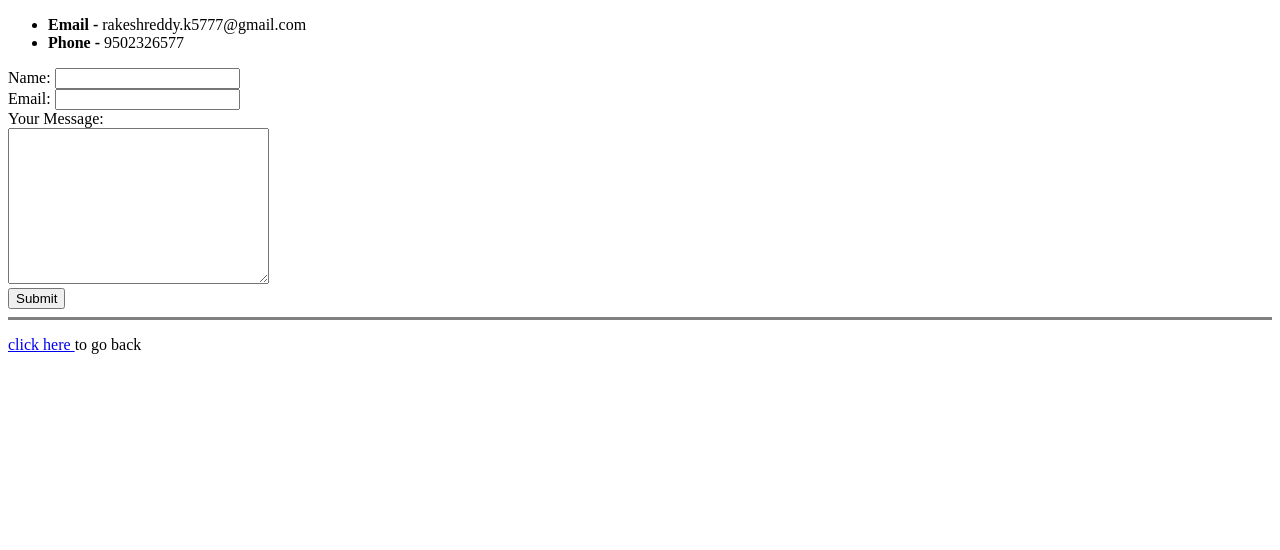
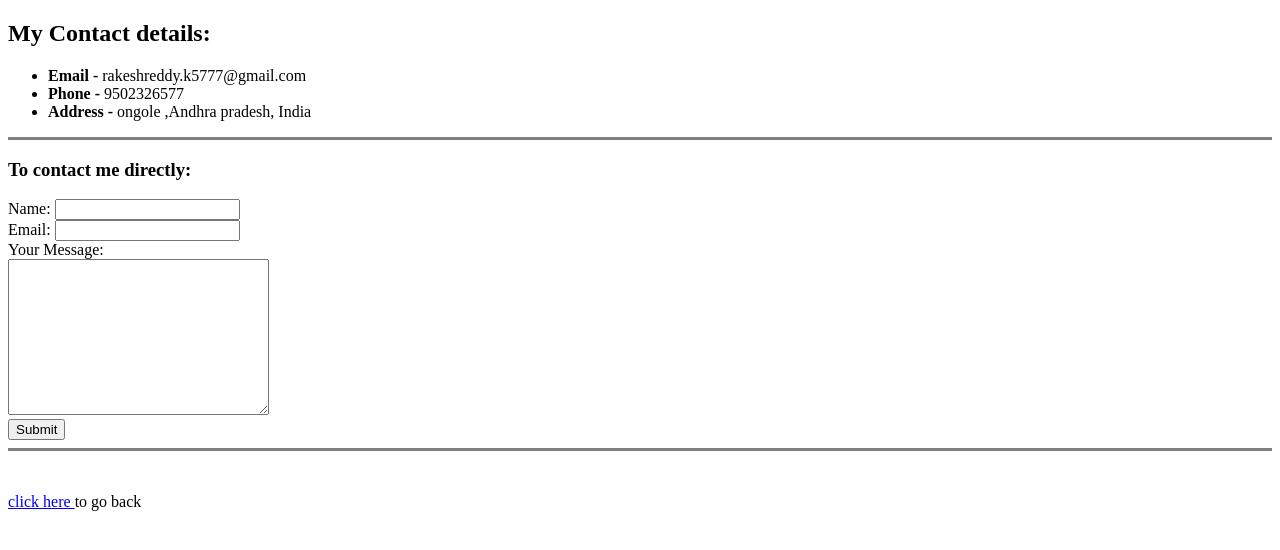
Before and after one commit to Rakesh5777/resume, a plain HTML site: page contact.html in a window 1280 px wide. Drawn offline with Linux system fonts and the light colour scheme.

Commit message:
Update contact.html

```diff
--- a/contact.html
+++ b/contact.html
@@ -1,15 +1,21 @@
 <!DOCTYPE html>
 <html lang="en" dir="ltr">
+
 <head>
   <meta charset="utf-8">
   <title>Contact Me</title>
 </head>
+
 <body>
+  <h2>My Contact details:</h2>
   <ul>
     <li> <strong>Email - </strong> rakeshreddy.k5777@gmail.com</li>
     <li> <strong>Phone - </strong> 9502326577</li>
+    <li> <strong>Address - </strong> ongole ,Andhra pradesh, India</li>
   </ul>
-    <form  action="mailto:rakeshreddy.k5777@gmail.com" method="post" enctype="text/plain">
+  <hr size="3" noshade>
+  <h3>To contact me directly:</h3>
+  <form action="mailto:rakeshreddy.k5777@gmail.com" method="post" enctype="text/plain">
     <label>Name:</label>
     <input type="text" name="Name"> <br>
     <label>Email:</label>
@@ -19,8 +25,9 @@
     <input type="Submit">
 
   </form>
-    <hr size="3" noshade>
-    <p> <a href="index.html">click here </a> to go back</p>
+  <hr size="3" noshade> <br>
+  <p><a href="index.html"> click here </a> to go back</p>
 
 </body>
+
 </html>
```
Lines whose indentation alone changed are shown as unchanged.
